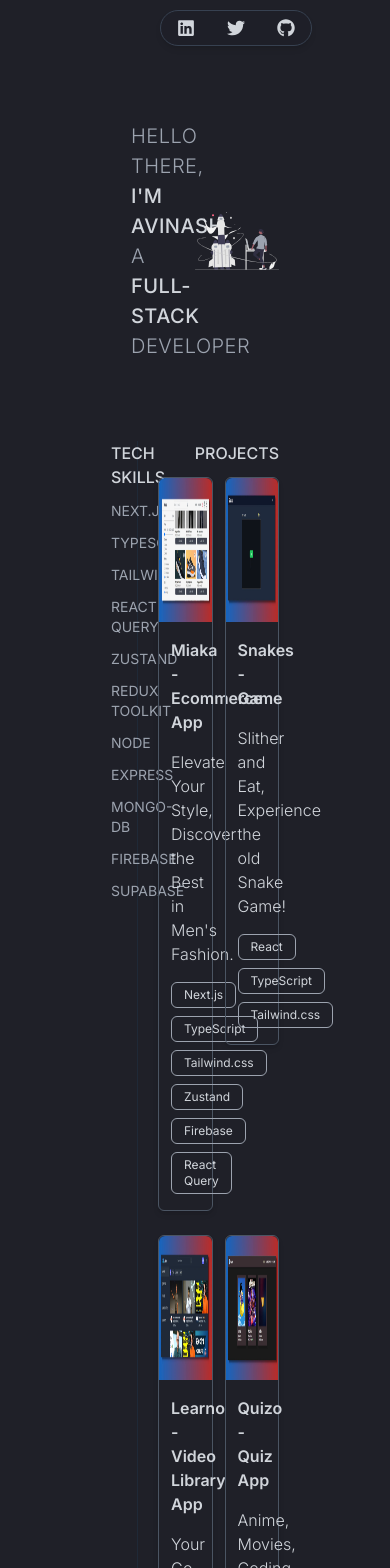
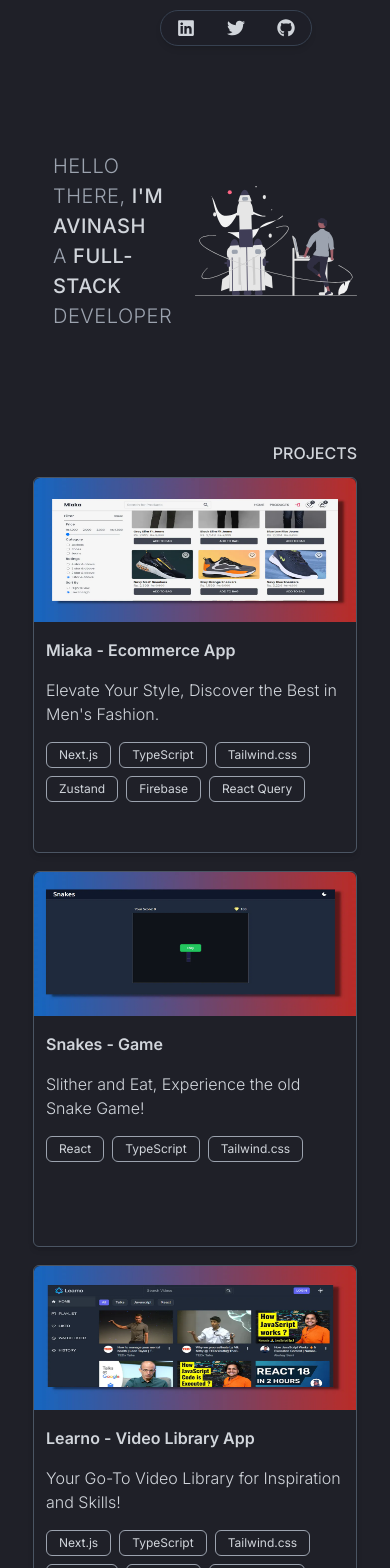
Before and after one commit to Avin008/portfolio-2.0, a Next.js app: page / in a window 390 px wide. Shown: the top 1568 px of the page. Built offline with nearby package versions, Linux system fonts and the light colour scheme.

Commit message:
added: responsive break points

```diff
--- a/app/layout.tsx
+++ b/app/layout.tsx
@@ -20,7 +20,7 @@ export default function RootLayout({
   return (
     <html lang="en">
       <body
-        className={`${inter.variable} scrollbar-thin scrollbar-thumb-[#2c2e38] font-sans bg-background w-[60%] mx-auto`}
+        className={`${inter.variable} scrollbar-thin scrollbar-thumb-[#2c2e38] font-sans bg-background lg:w-[60%] mx-auto`}
       >
         <Navbar />
         {children}
--- a/components/Projects.tsx
+++ b/components/Projects.tsx
@@ -3,11 +3,11 @@ import { ProjectCard } from "./ProjectCard";
 
 export const Projects = (): React.ReactElement => {
   return (
-    <div className="col-span-6">
+    <div className="sm:col-span-8 md:col-span-6">
       <h1 className="text-gray-300 font-medium text-end">
         PROJECTS
       </h1>
-      <div className="h-full mt-3 grid grid-cols-2 gap-3">
+      <div className="h-full mt-3 grid md:grid-cols-1 lg:grid-cols-2 gap-3">
         {projectsData?.map((project) => (
           <ProjectCard
             key={project.id}
--- a/components/TechSkills.tsx
+++ b/components/TechSkills.tsx
@@ -2,7 +2,7 @@ import { techSkills } from "@/data";
 
 export const TechSkills = (): React.ReactElement => {
   return (
-    <div className="col-span-2 border-r border-gray-800">
+    <div className="sm:hidden md:block md:col-span-2 border-r border-gray-800">
       <h1 className="text-gray-300 font-medium">
         TECH SKILLS
       </h1>
--- a/tailwind.config.js
+++ b/tailwind.config.js
@@ -6,6 +6,11 @@ module.exports = {
     "./app/**/*.{js,ts,jsx,tsx,mdx}",
   ],
   theme: {
+    screens: {
+      sm: "100px",
+      md: "900px",
+      lg: "1260px",
+    },
     extend: {
       fontFamily: {
         sans: ["var(--font-inter)"],
```
